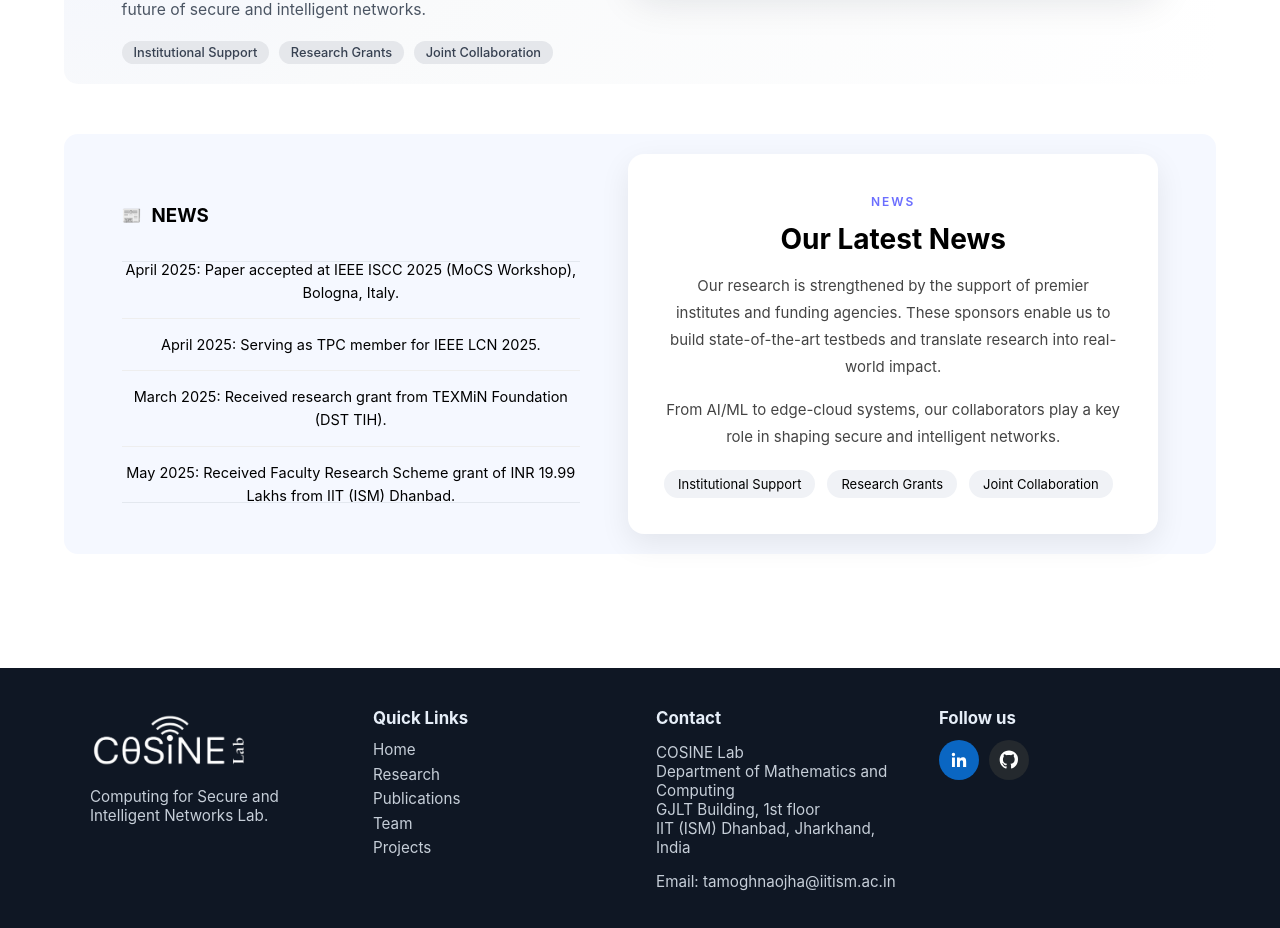
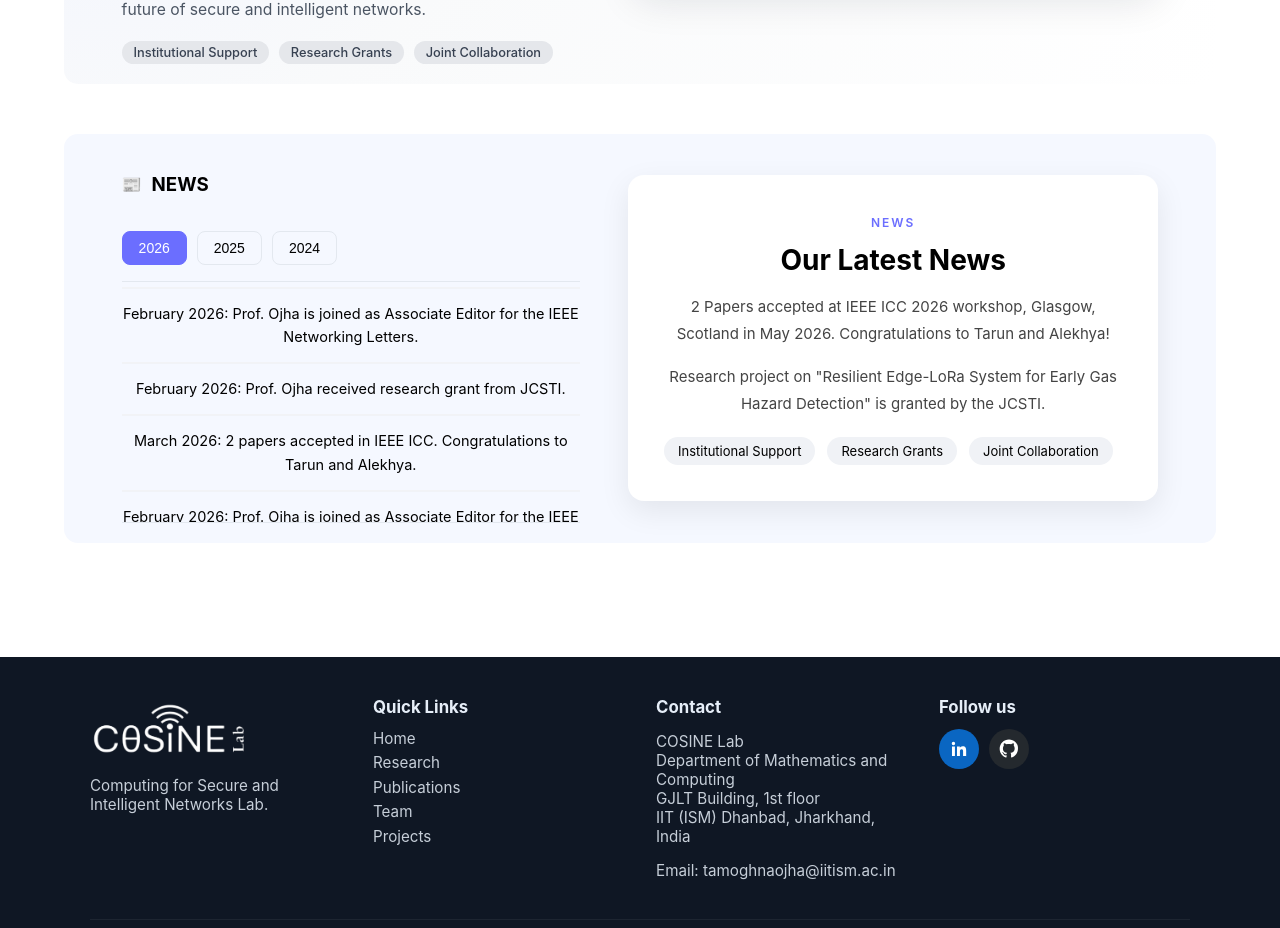
Before and after one commit to cosinelab-iitism/cosinelab-iitism.github.io, a React (Create React App) app: page / in a window 1280 px wide. Shown: the part 1951-2879 px from the top of the page. Built offline with nearby package versions, Linux system fonts and the light colour scheme.

Commit message:
news ticker updated

```diff
--- a/src/components/NewsTicker.css
+++ b/src/components/NewsTicker.css
@@ -24,6 +24,32 @@
   align-items: center;
   gap: 10px;
   margin-bottom: 16px;
+}
+
+.year-tabs {
+  display: flex;
+  gap: 10px;
+  margin-bottom: 16px;
+}
+
+.tab {
+  background: none;
+  border: 1px solid #e3e8ef;
+  padding: 8px 16px;
+  border-radius: 8px;
+  cursor: pointer;
+  font-size: 14px;
+  transition: all 0.3s ease;
+}
+
+.tab:hover {
+  background: #f0f2f6;
+}
+
+.tab.active {
+  background: #6b6eff;
+  color: white;
+  border-color: #6b6eff;
 }
 
 .news-wrapper {
--- a/src/components/NewsTicker.js
+++ b/src/components/NewsTicker.js
@@ -1,93 +1,104 @@
-import React from "react";
+import React, { useState } from "react";
 import "./NewsTicker.css";
 
 const newsItems = [
-  "May 2025: Received Faculty Research Scheme grant of INR 19.99 Lakhs from IIT (ISM) Dhanbad.",
-  "April 2025: Paper accepted at IEEE ISCC 2025 (MoCS Workshop), Bologna, Italy.",
-  "April 2025: Serving as TPC member for IEEE LCN 2025.",
-  "March 2025: Received research grant from TEXMiN Foundation (DST TIH).",
+    "March 2026: 2 papers accepted in IEEE ICC. Congratulations to Tarun and Alekhya.",
+    "February 2026: Prof. Ojha is joined as Associate Editor for the IEEE Networking Letters.",
+    "February 2026: Prof. Ojha received research grant from JCSTI.",
+    "December 2025: Prof. Ojha is joined as Associate Editor for the IEEE Transactions on Green Communication and Networks.",
+    "October 2025: 2 papers accepted in IEEE ANTS. Congratulations to Tarun and Sonali.",
+    "October 2025: Prof. Ojha received research grant from NMICPS TiHAN-IIT Hyderabad.",
+    "September 2025: Prof. Ojha received special 'Collaborative' research grant from IIT (ISM) Dhanbad.",
+    "September 2025: 2 papers accepted in IEEE GLOBECOM. Congratulations to Mitul and Raziur.",
+    "August 2025: Prof. Ojha is appointed In-charge Department Labs.",
+    "June 2025: Our collaborative work on 'ML-based SDN Security Enhancement' accepted in IEEE INDISCON at Rourkela, India.",
+    "May 2025: Prof. Ojha received Faculty Research Scheme grant from IIT (ISM) Dhanbad.",
+    "May 2025: Prof. Ojha is appointed FIC (department) for branding of departments at IIT (ISM) Dhanbad.",
+    "April 2025: Our collaborative work on `Secure Metaverse access' accepted in MoCS workshop (IEEE ISCC 2025) at Bologna, Italy.",
+    "April 2025: Serving as TPC member for IEEE LCN 2025.",
+    "March 2025: Prof. Ojha received research grant from TEXMiN Foundation (DST TIH).",
+    "February 2025: Prof. Ojha is serving as TPC for IEEE PIMRC 2025 and VTC-Spring 2025.",
+    "January 2025: Prof. Ojha joined the editorial board of Scientific Reports (Springer Nature).",
+    "December 2024: Best paper award at IEEE OCIT 2024. Congratulations to Amala.",
+    "December 2024: Mentor and host for ACM India Anveshan Setu program.",
+    "December 2024: 'Scheduling in IEEE 802.15.4-DSME' accepted in IEEE WCNC 2025 at Milan, Italy.",
+    "November 2024: Received _Special Lab Establishment grant_ of INR 29.97 Lakhs from IIT (ISM) Dhanbad.",
+    "November 2024: Our collaborative work on 'IEEE 802.15.4-DSME' accepted in IEEE ANTS 2024 workshop at IIT Guwahati.",
+    "October 2024: Amala's (PhD student) work on 'Off-chip Based PUF' accepted in IEEE OCIT 2024.",
 ];
 
+function groupByYear(items) {
+  const groups = {};
+  items.forEach(item => {
+    const [datePart] = item.split(': ');
+    const year = datePart.split(' ')[1];
+    if (!groups[year]) groups[year] = [];
+    groups[year].push(item);
+  });
+  return groups;
+}
+
+const newsByYear = groupByYear(newsItems);
+const years = Object.keys(newsByYear).sort((a, b) => b - a);
+
 function NewsTicker() {
-  return React.createElement(
-    "div",
-    { className: "partners-section" },
+  const [selectedYear, setSelectedYear] = useState('2026');
 
-    React.createElement(
-      "div",
-      { className: "partners-container" },
+  return (
+    <div className="partners-section">
+      <div className="partners-container">
+        {/* LEFT – NEWS */}
+        <div className="news-panel">
+          <div className="news-header">
+            <span className="news-icon">📰</span>
+            <h3>NEWS</h3>
+          </div>
 
-      /* LEFT – NEWS */
-      React.createElement(
-        "div",
-        { className: "news-panel" },
+          <div className="year-tabs">
+            {years.map(year => (
+              <button
+                key={year}
+                className={`tab ${selectedYear === year ? 'active' : ''}`}
+                onClick={() => setSelectedYear(year)}
+              >
+                {year}
+              </button>
+            ))}
+          </div>
 
-        React.createElement(
-          "div",
-          { className: "news-header" },
-          React.createElement("span", { className: "news-icon" }, "📰"),
-          React.createElement("h3", null, "NEWS")
-        ),
+          <div className="news-wrapper">
+            <div className="news-scroll">
+              {newsByYear[selectedYear].concat(newsByYear[selectedYear]).map((item, index) => (
+                <div className="news-item" key={index}>
+                  {item}
+                </div>
+              ))}
+            </div>
+          </div>
+        </div>
 
-        React.createElement(
-          "div",
-          { className: "news-wrapper" },
-          React.createElement(
-            "div",
-            { className: "news-scroll" },
-            newsItems.concat(newsItems).map(function (item, index) {
-              return React.createElement(
-                "div",
-                { className: "news-item", key: index },
-                item
-              );
-            })
-          )
-        )
-      ),
+        {/* RIGHT – CONTENT */}
+        <div className="content-card">
+          <span className="eyebrow-text">NEWS</span>
 
-      /* RIGHT – CONTENT */
-      React.createElement(
-        "div",
-        { className: "content-card" },
+          <h2 className="card-title">Our Latest News</h2>
 
-        React.createElement("span", { className: "eyebrow-text" }, "NEWS"),
+          <p className="card-text">
+            2 Papers accepted at IEEE ICC 2026 workshop, Glasgow, Scotland in May 2026. Congratulations to Tarun and Alekhya!
+          </p>
 
-        React.createElement(
-          "h2",
-          { className: "card-title" },
-          "Our Latest News"
-        ),
+          <p className="card-text">
+            Research project on "Resilient Edge-LoRa System for Early Gas Hazard Detection" is granted by the JCSTI.
+          </p>
 
-        React.createElement(
-          "p",
-          { className: "card-text" },
-          "Our research is strengthened by the support of premier institutes and funding agencies. These sponsors enable us to build state-of-the-art testbeds and translate research into real-world impact."
-        ),
-
-        React.createElement(
-          "p",
-          { className: "card-text" },
-          "From AI/ML to edge-cloud systems, our collaborators play a key role in shaping secure and intelligent networks."
-        ),
-
-        React.createElement(
-          "div",
-          { className: "tag-row" },
-          React.createElement(
-            "span",
-            { className: "tag" },
-            "Institutional Support"
-          ),
-          React.createElement("span", { className: "tag" }, "Research Grants"),
-          React.createElement(
-            "span",
-            { className: "tag" },
-            "Joint Collaboration"
-          )
-        )
-      )
-    )
+          <div className="tag-row">
+            <span className="tag">Institutional Support</span>
+            <span className="tag">Research Grants</span>
+            <span className="tag">Joint Collaboration</span>
+          </div>
+        </div>
+      </div>
+    </div>
   );
 }
 
```
